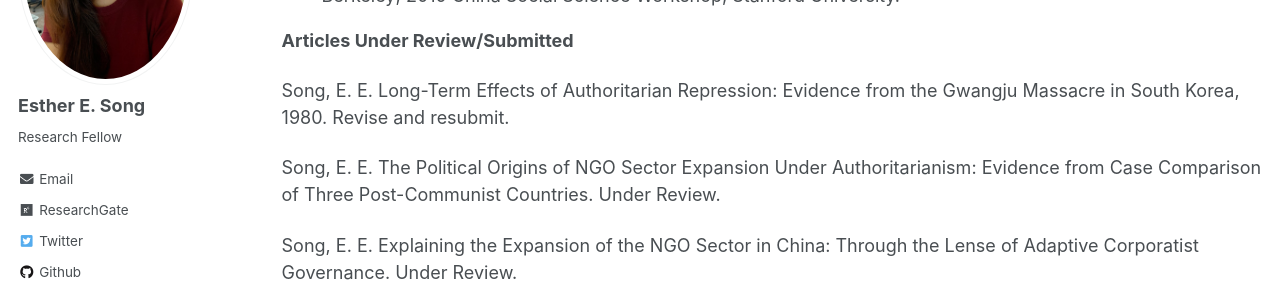
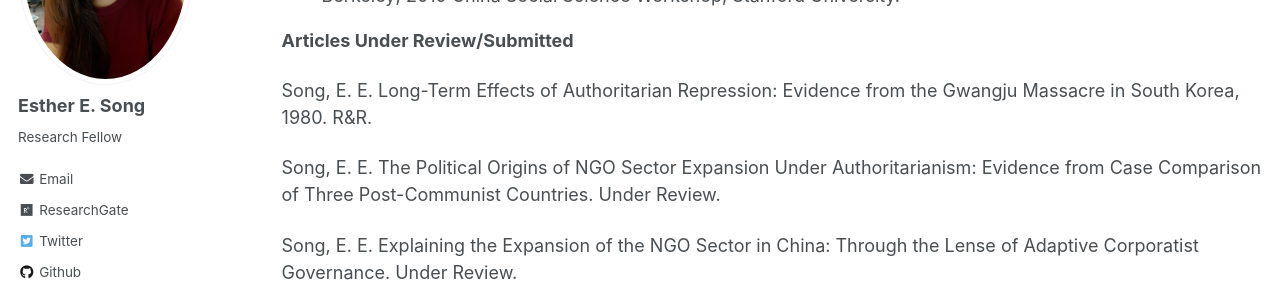
Before and after one commit to ehsong/ehsong.github.io, a Jekyll site: the page built from _pages/research.md, in a window 1280 px wide and 900 px high, scrolled down 339 px. Shown: the part 180-475 px from the top of the window. Built offline with Jekyll 4.4.1, drawn with Linux system fonts in a browser that asks for light colours; some web fonts are replaced.

Commit message:
Update research.md

```diff
--- a/_pages/research.md
+++ b/_pages/research.md
@@ -18,7 +18,7 @@ Song, E. E. 2022. How Outsourcing Social Services to NGOs Bolsters Political Tru
 
 **Articles Under Review/Submitted**
 
-Song, E. E. Long-Term Effects of Authoritarian Repression: Evidence from the Gwangju Massacre in South Korea, 1980. Revise and resubmit.
+Song, E. E. Long-Term Effects of Authoritarian Repression: Evidence from the Gwangju Massacre in South Korea, 1980. R&R.
 
 Song, E. E. The Political Origins of NGO Sector Expansion Under Authoritarianism: Evidence from Case Comparison of Three Post-Communist Countries. Under Review.
 
```
